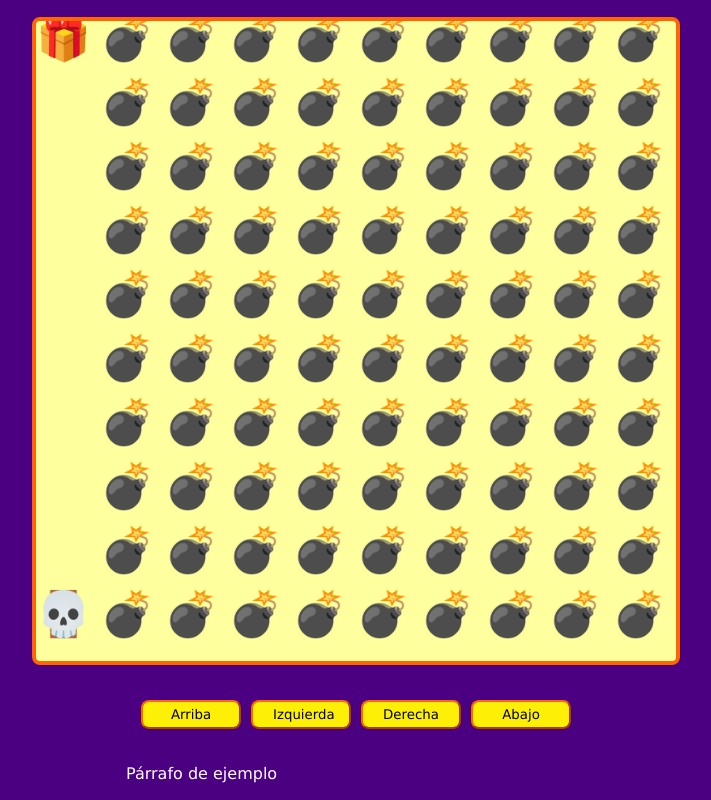
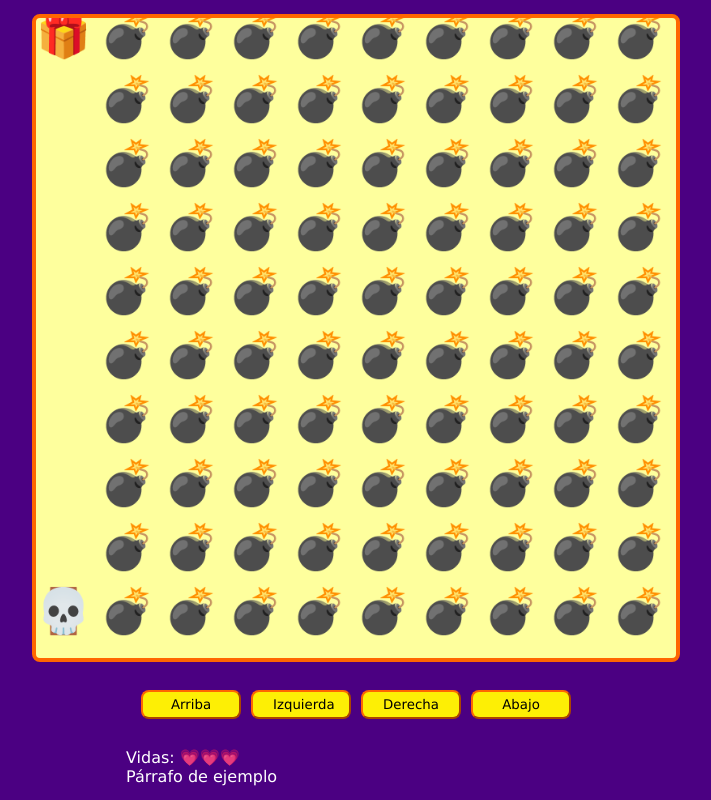
Before and after one commit to 44-jere/frivPlatzi, a plain HTML site: page index.html in a window 1280 px wide. Shown: the whole page, without its empty margins (284-995 px from the left). Drawn offline with Linux system fonts and the light colour scheme.

Commit message:
crear logica de renderizado de vidas

```diff
--- a/index.html
+++ b/index.html
@@ -20,6 +20,7 @@
 
     <div class="messages">
       <!-- TODO -->
+       <p>Vidas: <span id="lives"></span></p>
       <p>Párrafo de ejemplo</p>
     </div>
   </div>
--- a/main.js
+++ b/main.js
@@ -7,6 +7,13 @@ function getDimensions(){
     if(window.innerHeight > window.innerWidth) return window.innerWidth * .8
     else return window.innerHeight * .8
 }
+function actualizarVidas(){
+    let lives = vidas
+    if(lives >= 0 ) lives = lives +1
+    let spanVidas = document.getElementById("lives")
+    spanVidas.innerText = emojis["HEART"].repeat(lives)
+}
+actualizarVidas()
 function setShape(){
     canvasShape = getDimensions()
     canvas.setAttribute("width",canvasShape)
@@ -24,12 +31,14 @@ function showPlayer(){
 function bajarVida(){
     if(vidas < 1 ){
         level = 0
-        vidas = 3
+        vidas = 2
+        actualizarVidas()
         resetPlayerPosition()
         startGame()
         return true
     }
     vidas--
+    actualizarVidas()
     resetPlayerPosition(playerPosition.puertaX,playerPosition.puertaY)
     return false
 }
--- a/maps.js
+++ b/maps.js
@@ -12,6 +12,7 @@ const emojis = {
     'BOMB_COLLISION': '🔥',
     'GAME_OVER': '👎',
     'WIN': '🏆',
+    'HEART':'💗'
   };
 
   const maps = [];
```
